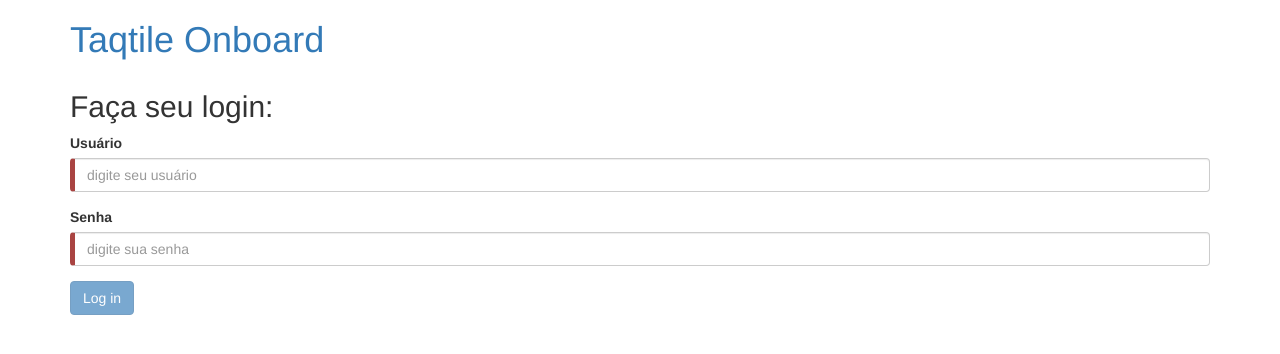
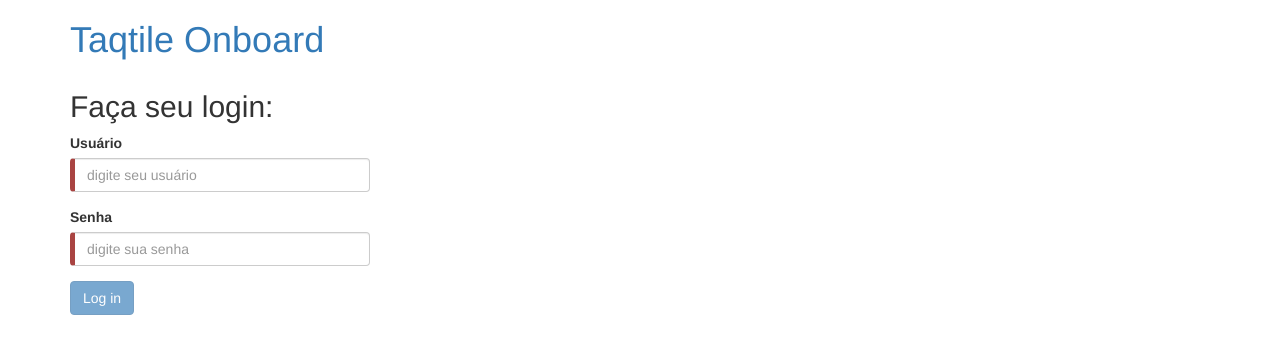
Before and after one commit to tibawatanabe/estags-2017-quad-2, an Angular app in the folder angular-onboard/: page /login in a window 1280 px wide. Shown: the top 354 px of the page. Built offline with nearby package versions, Linux system fonts and the light colour scheme.

Commit message:
Defined max-width of forms

```diff
--- a/angular-onboard/src/styles.css
+++ b/angular-onboard/src/styles.css
@@ -2,3 +2,7 @@
 a {
     cursor: pointer;
 }
+
+form {
+    max-width: 300px;
+}
```
